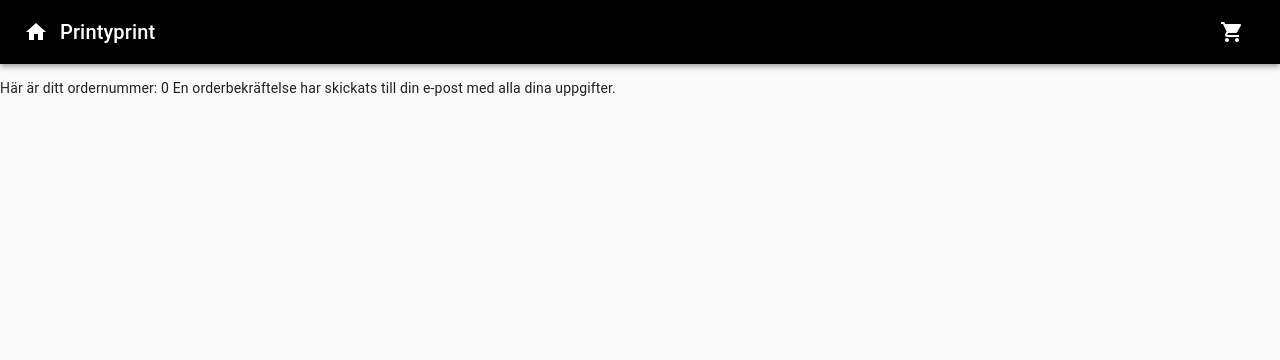
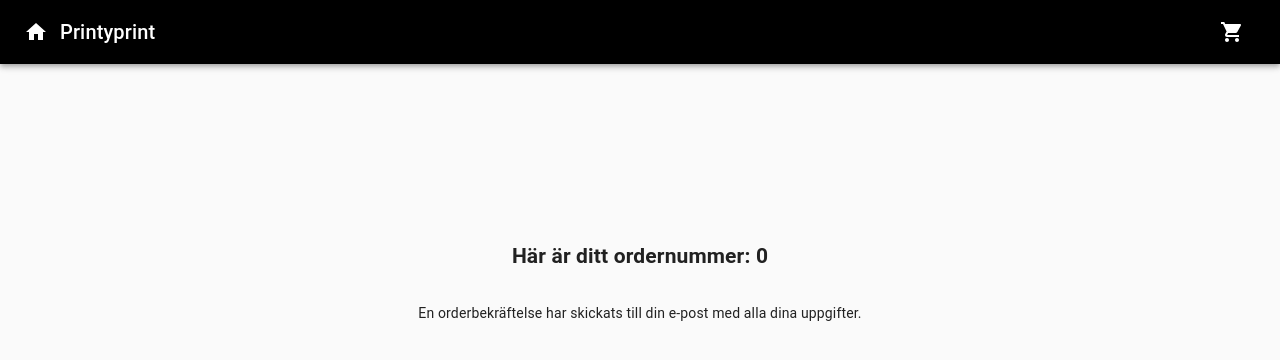
Before and after one commit to miaherman/mini-projekt-webshop, a React (Create React App) app: page /orderconfirmation in a window 1280 px wide. Shown: the top 360 px of the page. Built offline with nearby package versions, Linux system fonts and the light colour scheme; the HTML template or start-up script is replaced by a standard one.

Commit message:
Orderbekräftelse fixad
Co-authored-by: miaherman <miaherman@users.noreply.github.com>
Co-authored-by: AmandaStahlberg <AmandaStahlberg@users.noreply.github.com>

```diff
--- a/src/components/Orderconfirmation.tsx
+++ b/src/components/Orderconfirmation.tsx
@@ -1,7 +1,21 @@
+import { makeStyles } from '@material-ui/core';
+import { findByLabelText } from '@testing-library/dom';
 import React, { useContext, useEffect, useState } from 'react';
 import { CartContext } from '../contexts/CartContext';
 
+const useStyles = makeStyles((theme: any) => ({
+  root: {
+    display: 'flex',
+    flexDirection: 'column',
+    justifyContent: "center",
+    alignItems: 'center',
+    flexWrap: "wrap",
+    marginTop: '10rem'
+  },
+}));
+
 const Orderconfirmation = () => {
+  const classes = useStyles();
 
   const { orderId: orderIfFromCart, emptyCart } = useContext(CartContext);
   const [orderId, setOrderId] = useState(orderIfFromCart);
@@ -13,8 +27,9 @@ const Orderconfirmation = () => {
   }, [orderId])
 
   return (
-    <div>
-      <p>Här är ditt ordernummer: {orderId} En orderbekräftelse har skickats till din e-post med alla dina uppgifter.</p>
+    <div className={classes.root}>
+      <h2>Här är ditt ordernummer: {orderId} </h2>
+      <p>En orderbekräftelse har skickats till din e-post med alla dina uppgifter.</p>
     </div>
   );
 };
```
